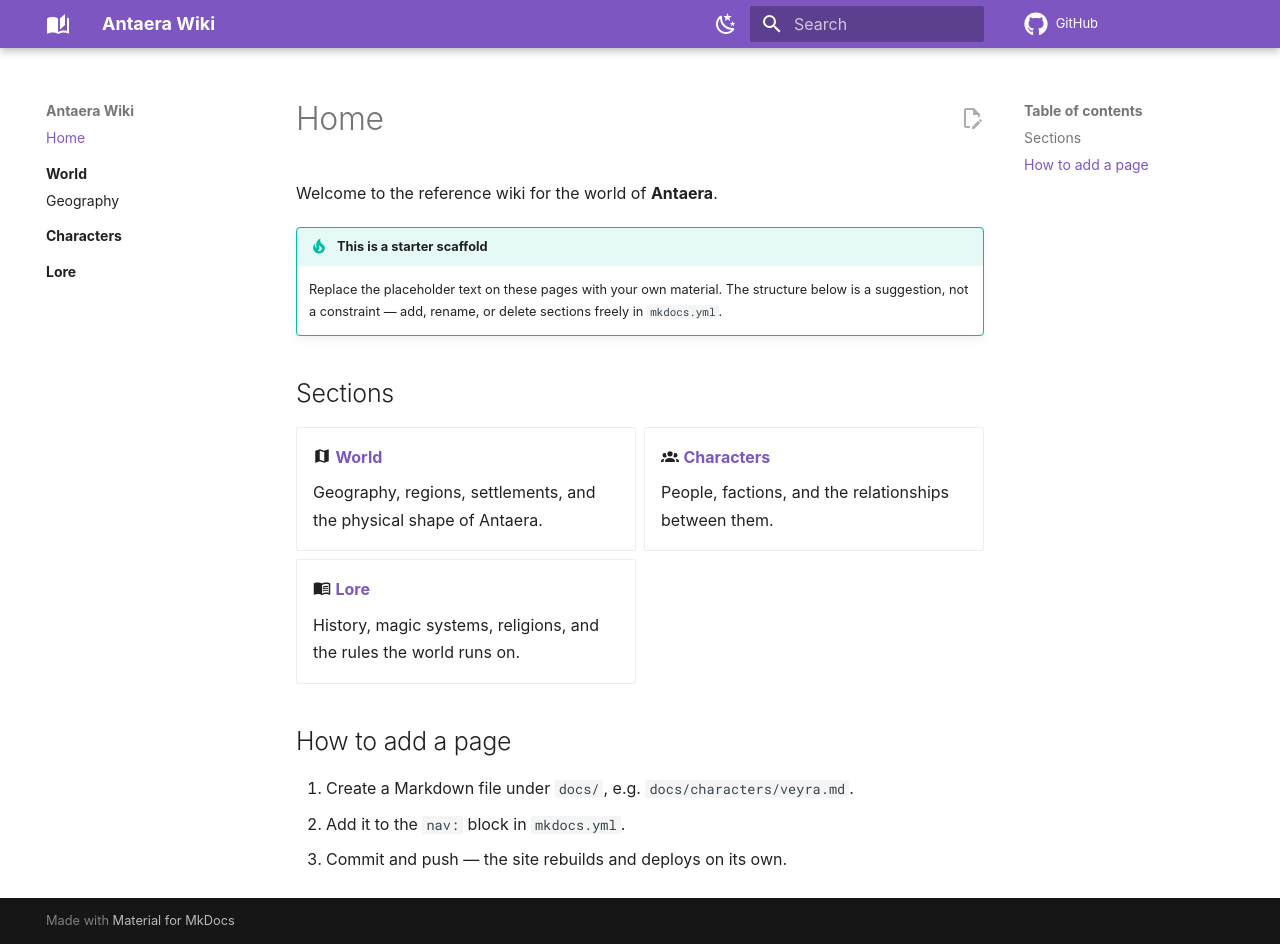
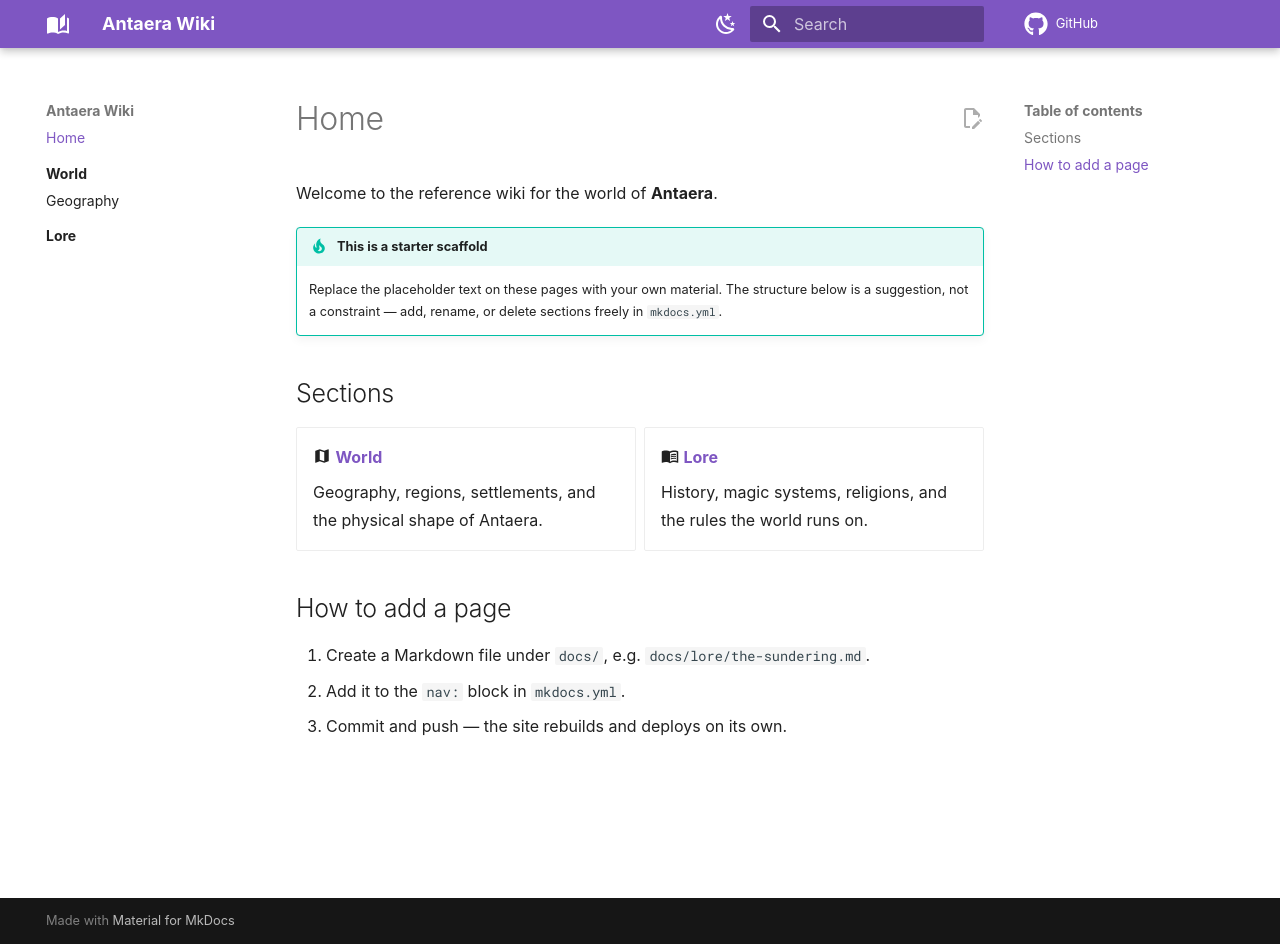
Before and after one commit to dndAntaera/antaera-wiki, an MkDocs documentation site: the page built from docs/index.md, in a window 1280 px wide and 944 px high. Built offline with MkDocs 1.6.1 and Material for MkDocs 9.7.7, drawn with Linux system fonts in a browser that asks for light colours; comment, search, counter and statistics services are not loaded.

Commit message:
Drop the Characters section
The wiki is for lore reference for now, so a Characters section was scaffolding
for a use case that does not exist yet. Removing it takes out the CMS
collection, the navigation entry, the landing-page card and the two examples
that referenced character pages.

Nothing here forecloses adding it back: it is a collection in .pages.yml and a
nav entry.

Co-Authored-By: Claude Opus 5 <noreply@anthropic.com>

```diff
--- a/docs/index.md
+++ b/docs/index.md
@@ -17,10 +17,6 @@ Welcome to the reference wiki for the world of **Antaera**.
 
     Geography, regions, settlements, and the physical shape of Antaera.
 
--   :material-account-group: **[Characters](characters/index.md)**
-
-    People, factions, and the relationships between them.
-
 -   :material-book-open-variant: **[Lore](lore/index.md)**
 
     History, magic systems, religions, and the rules the world runs on.
@@ -29,6 +25,6 @@ Welcome to the reference wiki for the world of **Antaera**.
 
 ## How to add a page
 
-1. Create a Markdown file under `docs/`, e.g. `docs/characters/veyra.md`.
+1. Create a Markdown file under `docs/`, e.g. `docs/lore/the-sundering.md`.
 2. Add it to the `nav:` block in `mkdocs.yml`.
 3. Commit and push — the site rebuilds and deploys on its own.
--- a/mkdocs.yml
+++ b/mkdocs.yml
@@ -75,7 +75,5 @@ nav:
   - World:
       - world/index.md
       - Geography: world/geography.md
-  - Characters:
-      - characters/index.md
   - Lore:
       - lore/index.md
```
Also changed, not shown: .pages.yml (+0 -24 lines), README.md (+1 -1 lines), docs/characters/index.md (deleted, +0 -14 lines), docs/world/geography.md (+1 -1 lines).
